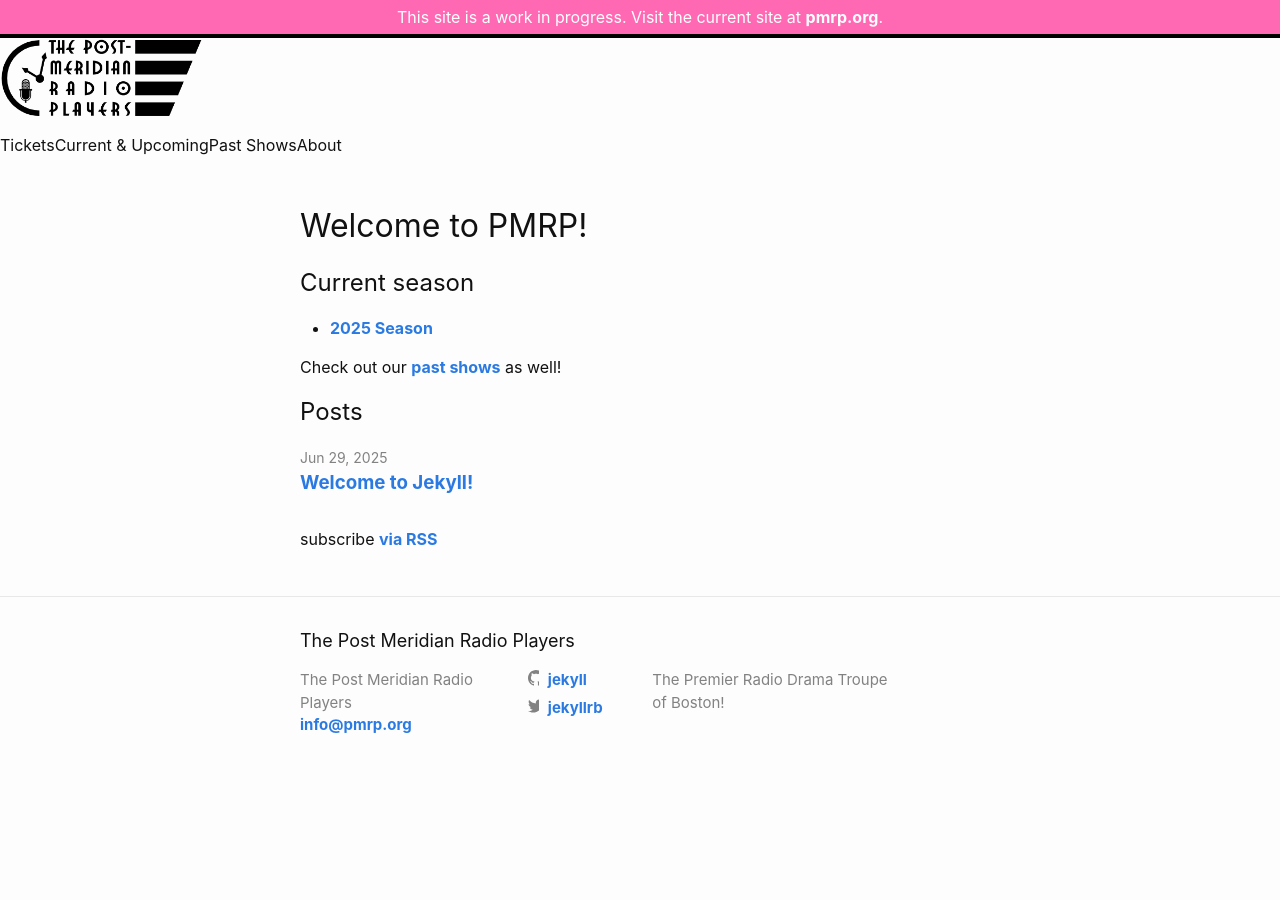
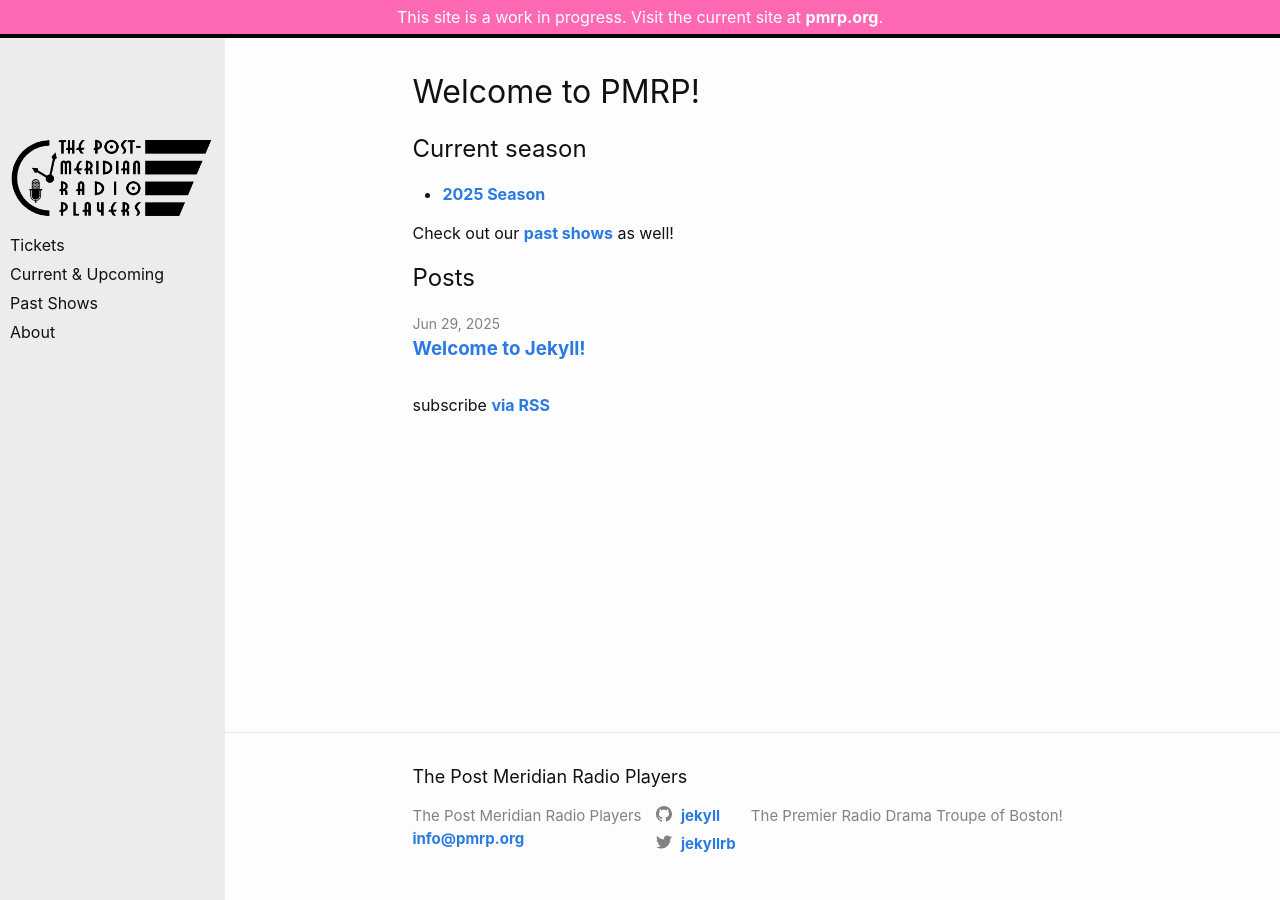
Before and after one commit to pmrp-boston/pmrp_2025, a Jekyll site: the page built from index.md, in a window 1280 px wide. Built offline with Jekyll 4.4.1, drawn with Linux system fonts in a browser that asks for light colours.

```diff
--- a/_layouts/default.html
+++ b/_layouts/default.html
@@ -8,15 +8,25 @@
     This site is a work in progress. Visit the current site at <a href="https://pmrp.org">pmrp.org</a>.
   </div>
 
+  <div class="site-wrapper">
+    {%- comment -%}
+    <header class="site-header" />
+    {%- endcomment -%}
     {%- include header.html -%}
 
+    <div class="page-wrapper">
       <main class="page-content" aria-label="Content">
         <div class="content-wrapper">
           {{ content }}
         </div>
       </main>
 
+      {%- comment -%}
+      <footer class="site-footer" />
+      {%- endcomment -%}
       {%- include footer.html -%}
+    </div>
+    </div>
 </body>
 
 </html>
--- a/assets/css/main.css
+++ b/assets/css/main.css
@@ -3,9 +3,6 @@
 @import "base.css";
 
 .wip-banner {
-  /* display: flex;
-  align-items: center;
-  justify-content: center; */
   text-align: center;
   background-color: hotpink;
   color: white;
@@ -31,7 +28,7 @@
   height: 16px;
   display: inline-block;
   fill: var(--color-text-subtle-2);
-  padding-right: 5px;
+  margin-right: 5px;
   vertical-align: text-top;
 }
 
@@ -66,8 +63,53 @@
 }
 
 /**
+ * Site layout
+ */
+
+html {
+  height: 100vh;
+}
+
+body {
+  height: 100%;
+  display: flex;
+  flex-direction: column;
+}
+
+.site-wrapper {
+  display: flex;
+  height: 100%;
+  overflow: hidden;
+}
+
+.page-wrapper {
+  overflow: auto;
+  flex-grow: 1;
+  display: flex;
+  flex-direction: column;
+}
+
+.page-wrapper > .page-content {
+  flex-grow: 1;
+}
+
+/**
  * Site header
  */
+.site-header {
+  background-color: #ececec;
+  padding-block: 100px;
+  padding-left: 10px;
+  padding-right: 12px;
+  flex-shrink: 0;
+}
+
+.site-header-wrapper {
+  display: flex;
+  flex-direction: column;
+  gap: 15px;
+}
+
 .site-title {
   font-size: 26px;
   font-weight: 300;
@@ -90,6 +132,12 @@
   color: var(--color-text);
   line-height: 1.5;
   font-weight: var(--font-weight-normal);
+}
+
+.links-wrapper {
+  display: flex;
+  flex-direction: column;
+  gap: 5px;
 }
 
 /**
@@ -125,47 +173,9 @@
 .footer-col-wrapper {
   font-size: 15px;
   color: var(--color-text-subtle-2);
-  margin-left: -15px;
-}
-
-.footer-col {
-  float: left;
-  margin-bottom: 15px;
-  padding-left: 15px;
-}
-
-.footer-col-1 {
-  width: -webkit-calc(35% - (30px / 2));
-  width: calc(35% - 30px / 2);
-}
-
-.footer-col-2 {
-  width: -webkit-calc(20% - (30px / 2));
-  width: calc(20% - 30px / 2);
-}
-
-.footer-col-3 {
-  width: -webkit-calc(45% - (30px / 2));
-  width: calc(45% - 30px / 2);
-}
-
-@media screen and (max-width: 800px) {
-  .footer-col-1,
-  .footer-col-2 {
-    width: -webkit-calc(50% - (30px / 2));
-    width: calc(50% - 30px / 2);
-  }
-  .footer-col-3 {
-    width: -webkit-calc(100% - (30px / 2));
-    width: calc(100% - 30px / 2);
-  }
-}
-@media screen and (max-width: 600px) {
-  .footer-col {
-    float: none;
-    width: -webkit-calc(100% - (30px / 2));
-    width: calc(100% - 30px / 2);
-  }
+  display: flex;
+  gap: 15px;
+  flex-wrap: wrap;
 }
 
 /**
```
Lines whose indentation alone changed are shown as unchanged.
